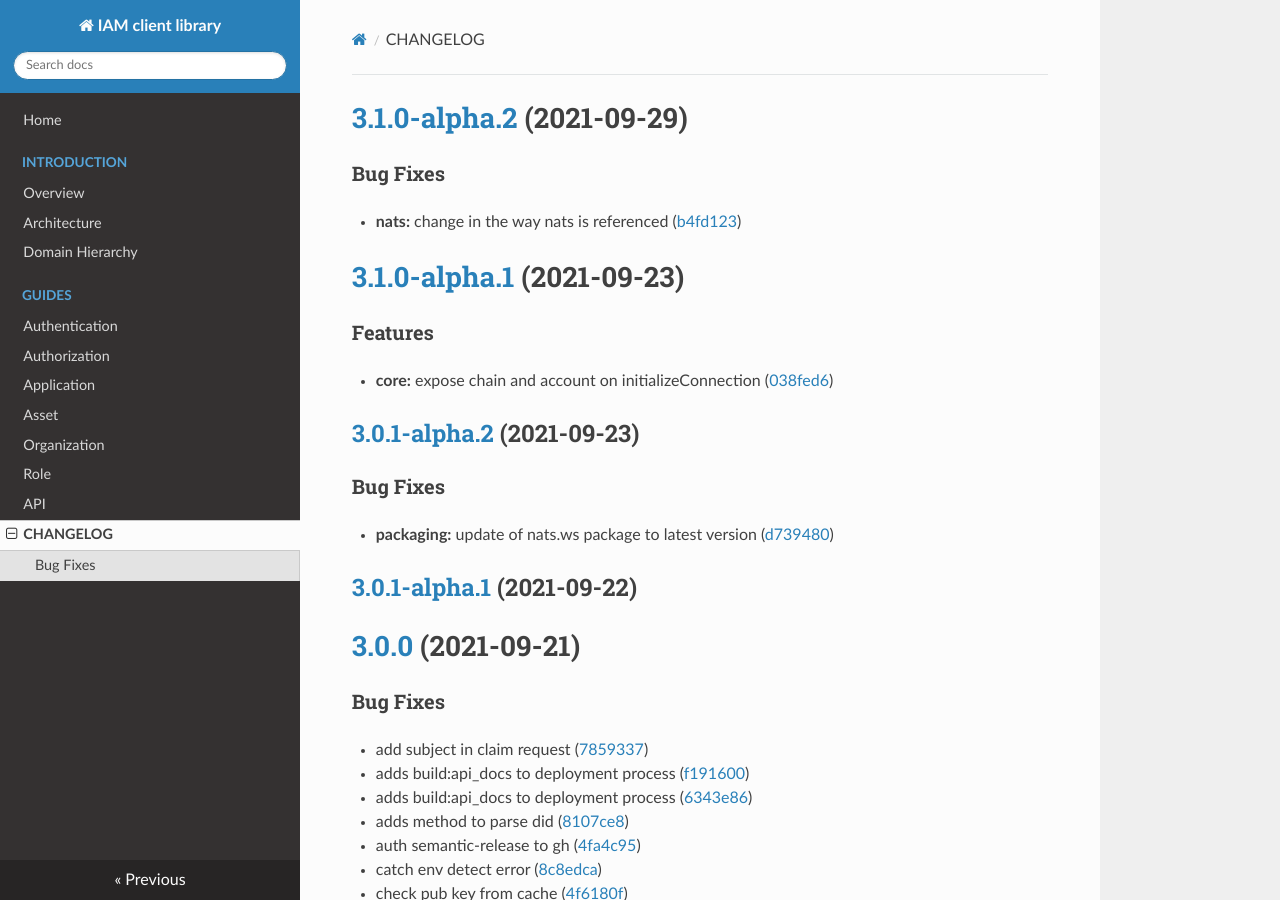
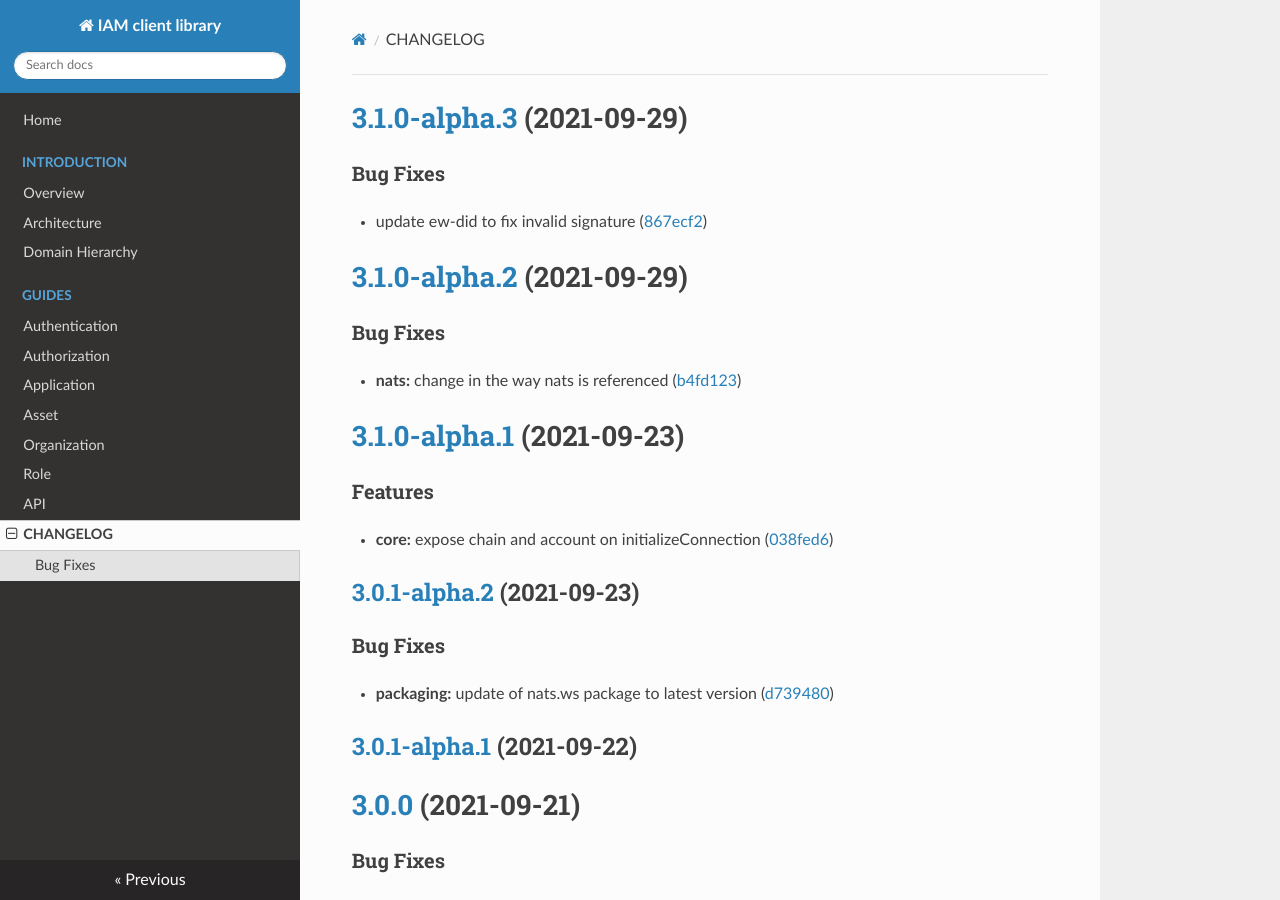
Before and after one commit to energywebfoundation/iam-client-lib, an MkDocs documentation site: the page built from docs/CHANGELOG.md, in a window 1280 px wide and 900 px high. Built offline with MkDocs 1.6.1, drawn with Linux system fonts in a browser that asks for light colours; nearby versions of some CDN libraries.

Commit message:
chore(release): 3.1.0-alpha.3 [skip ci]
# [3.1.0-alpha.3](https://github.com/energywebfoundation/iam-client-lib/compare/v3.1.0-alpha.2...v3.1.0-alpha.3) (2021-09-29)

### Bug Fixes

* update ew-did to fix invalid signature ([867ecf2](https://github.com/energywebfoundation/iam-client-lib/commit/867ecf276a242c971b63b36b00af5e5593bb65fa))

```diff
--- a/docs/CHANGELOG.md
+++ b/docs/CHANGELOG.md
@@ -1,3 +1,10 @@
+# [3.1.0-alpha.3](https://github.com/energywebfoundation/iam-client-lib/compare/v3.1.0-alpha.2...v3.1.0-alpha.3) (2021-09-29)
+
+
+### Bug Fixes
+
+* update ew-did to fix invalid signature ([867ecf2](https://github.com/energywebfoundation/iam-client-lib/commit/867ecf276a242c971b63b36b00af5e5593bb65fa))
+
 # [3.1.0-alpha.2](https://github.com/energywebfoundation/iam-client-lib/compare/v3.1.0-alpha.1...v3.1.0-alpha.2) (2021-09-29)
 
 
```
